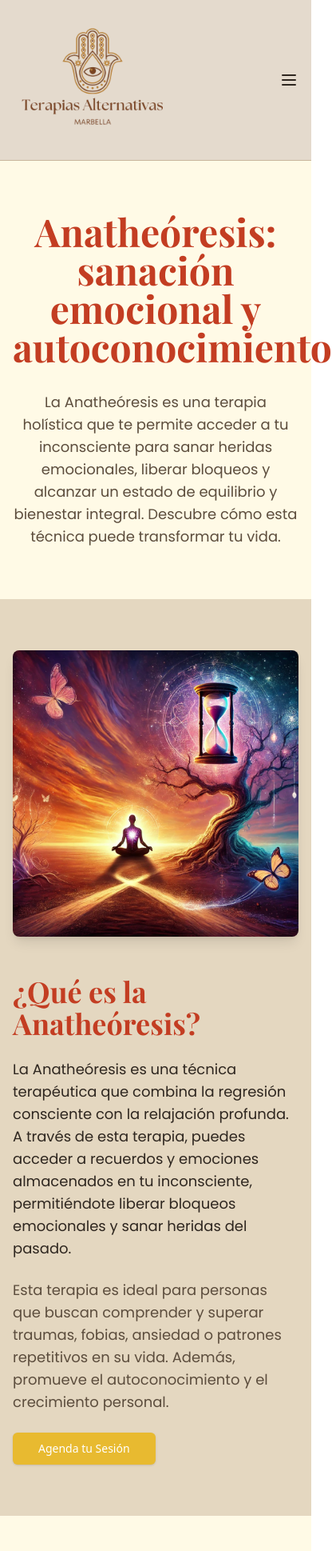
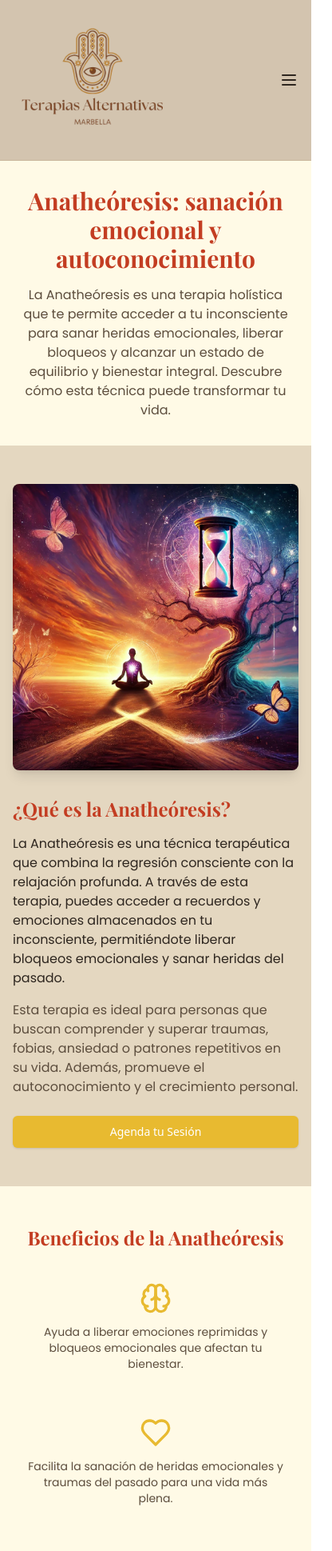
Before and after one commit to fernandojavierp/terapiasalternativasmarbella, a Next.js app: page /servicios/anatheoresis in a window 390 px wide. Shown: the top 1939 px of the page at 80% size, 416 px wide, since content can reach past the window. Built offline with nearby package versions, Linux system fonts and the light colour scheme.

Commit message:
text-destructive Header

```diff
--- a/app/globals.css
+++ b/app/globals.css
@@ -2,6 +2,7 @@
 @tailwind components;
 @tailwind utilities;
 
+/* Root color variables */
 :root {
   --background: 48 100% 95%; /* Crema suave */
   --foreground: 30 20% 15%; /* Marrón carbón */
@@ -34,8 +35,9 @@
   --radius: 0.5rem;
 }
 
+/* Dark mode adjustments */
 .dark {
-  --background: 40 30% 8%; /* Negro con un toque cálido */
+  --background: 40 30% 8%; /* Negro cálido */
   --foreground: 50 90% 95%; /* Amarillo crema */
 
   --primary: 45 80% 50%; /* Oro envejecido */
@@ -47,11 +49,11 @@
   --accent: 42 80% 40%; /* Mostaza profunda */
   --accent-foreground: 50 90% 95%; /* Amarillo crema */
 
-  --destructive: 10 70% 45%; /* Rojo terracota */
-  --destructive-foreground: 50 90% 95%; /* Amarillo crema */
+  --destructive: 10 70% 45%;
+  --destructive-foreground: 50 90% 95%;
 
-  --muted: 40 30% 20%; /* Gris oscuro */
-  --muted-foreground: 50 50% 70%; /* Gris claro */
+  --muted: 40 30% 20%;
+  --muted-foreground: 50 50% 70%;
 
   --card: 40 30% 8%;
   --card-foreground: 50 90% 95%;
@@ -61,69 +63,82 @@
 
   --border: 35 40% 20%;
   --input: 35 40% 20%;
-  --ring: 45 80% 50%; /* Oro envejecido */
+  --ring: 45 80% 50%;
 }
 
-/* Definir fuentes locales */
+/* Fonts */
 @font-face {
   font-family: 'Playfair Display';
   src: url('/fonts/PlayfairDisplay-Regular.ttf') format('truetype');
   font-weight: 400;
-  font-style: normal;
 }
 
 @font-face {
   font-family: 'Playfair Display';
   src: url('/fonts/PlayfairDisplay-Bold.ttf') format('truetype');
   font-weight: 700;
-  font-style: normal;
 }
 
 @font-face {
   font-family: 'Poppins';
   src: url('/fonts/Poppins-Regular.ttf') format('truetype');
   font-weight: 400;
-  font-style: normal;
 }
 
 @font-face {
   font-family: 'Poppins';
   src: url('/fonts/Poppins-SemiBold.ttf') format('truetype');
   font-weight: 600;
-  font-style: normal;
 }
 
-/* Botones */
+/* Buttons */
 .btn-primary {
   background-color: hsl(var(--primary));
   color: hsl(var(--primary-foreground));
   transition: background-color 0.3s ease;
   font-family: 'Poppins', sans-serif;
+  padding: 0.75rem 1.5rem;
+  border-radius: var(--radius);
+  font-weight: 600;
 }
 
 .btn-primary:hover {
   background-color: hsl(var(--primary) / 0.9);
 }
 
-/* Enlaces */
+/* Secondary button */
+.btn-secondary {
+  background-color: hsl(var(--secondary));
+  color: hsl(var(--secondary-foreground));
+  transition: background-color 0.3s ease;
+  font-family: 'Poppins', sans-serif;
+  padding: 0.75rem 1.5rem;
+  border-radius: var(--radius);
+}
+
+.btn-secondary:hover {
+  background-color: hsl(var(--secondary) / 0.9);
+}
+
+/* Links */
 .link-primary {
   color: hsl(var(--primary));
   transition: color 0.3s ease;
   font-family: 'Poppins', sans-serif;
+  font-weight: 600;
 }
 
 .link-primary:hover {
   color: hsl(var(--primary) / 0.9);
+  text-decoration: underline;
 }
 
-/* Bordes */
+/* Borders */
 .border-primary {
   border-color: hsl(var(--primary));
 }
 
-
-
-/* Fondo con gradiente */
+/* Background with gradient */
 .bg-gradient-primary {
   background: linear-gradient(
     to right,
@@ -132,41 +147,43 @@
   );
 }
 
-/* Titulos h1 */
-h1 {
+/* Typography */
+h1, h2, h3, h4 {
   font-family: 'Playfair Display', serif;
-  font-size: 2.5rem;
   font-weight: 700;
   color: hsl(var(--destructive));
 }
 
-/* Subtitulos h2 */
-h2 {
-  font-family: 'Playfair Display', serif;
-  font-size: 2rem;
-  font-weight: 700;
-  color: hsl(var(--destructive));
-}
+h1 { font-size: 2.5rem; }
+h2 { font-size: 2rem; }
+h3 { font-size: 1.5rem; }
+h4 { font-size: 1.2rem; }
 
-/* Subtitulos h3 */
-h3 {
-  font-family: 'Playfair Display', serif;
-  font-size: 1.5rem;
-  font-weight: 700;
-  color: hsl(var(--destructive));
-}
-
-/* Subtitulos h4 */
-h4 {
-  font-family: 'Playfair Display', serif;
-  font-size: 1.2rem;
-  font-weight: 700;
-  color: hsl(var(--destructive));
-}
-
-/* Texto normal */
 p {
   font-family: 'Poppins', sans-serif;
   font-size: 1rem;
   color: hsl(var(--foreground));
 }
+
+/* Cards */
+.card {
+  background-color: hsl(var(--card));
+  color: hsl(var(--card-foreground));
+  padding: 1.5rem;
+  border-radius: var(--radius);
+  box-shadow: 0 4px 6px rgba(0, 0, 0, 0.1);
+}
+
+/* Animations */
+@keyframes fadeIn {
+  from {
+    opacity: 0;
+  }
+  to {
+    opacity: 1;
+  }
+}
+
+body {
+  animation: fadeIn 0.8s ease-in-out;
+}
--- a/app/servicios/anatheoresis/page.tsx
+++ b/app/servicios/anatheoresis/page.tsx
@@ -2,17 +2,17 @@
 import Image from "next/image";
 import Link from "next/link";
 import { Button } from "@/components/ui/button";
-import { Brain, Heart, Clock, User, Target, BookOpen, Shield } from "lucide-react"; // Íconos para la sección de beneficios
+import { Brain, Heart, Clock, User, Target, BookOpen, Shield } from "lucide-react";
 
 export default function Anatheoresis() {
   return (
     <div className="bg-background min-h-screen">
       {/* Título y Descripción */}
       <section className="w-full bg-background">
-        <div className="container mx-auto px-4 py-16">
+        <div className="container mx-auto px-4 md:px-6 py-8 md:py-16">
           <div className="text-center">
-            <h1 className="text-5xl font-bold mb-8">Anatheóresis: sanación emocional y autoconocimiento</h1>
-            <p className="text-lg text-muted-foreground max-w-2xl mx-auto">
+            <h1 className="text-3xl sm:text-4xl md:text-5xl font-bold mb-4 md:mb-8">Anatheóresis: sanación emocional y autoconocimiento</h1>
+            <p className="text-base md:text-lg text-muted-foreground max-w-2xl mx-auto px-2">
               La Anatheóresis es una terapia holística que te permite acceder a tu inconsciente para sanar heridas emocionales, liberar bloqueos y alcanzar un estado de equilibrio y bienestar integral. Descubre cómo esta técnica puede transformar tu vida.
             </p>
           </div>
@@ -21,9 +21,9 @@ export default function Anatheoresis() {
 
       {/* Imagen y Descripción Detallada */}
       <section className="w-full bg-muted/50">
-        <div className="container mx-auto px-4 py-16">
-          <div className="grid md:grid-cols-2 gap-12 items-center">
-            <div className="rounded-lg overflow-hidden shadow-lg">
+        <div className="container mx-auto px-4 md:px-6 py-12 md:py-16">
+          <div className="flex flex-col md:flex-row gap-8 md:gap-12 items-center">
+            <div className="w-full md:w-1/2 rounded-lg overflow-hidden shadow-lg">
               <Image
                 src="/conexion_regresion_sanacion.webp"
                 alt="Terapia de Anatheóresis - Sanación Emocional"
@@ -33,15 +33,15 @@ export default function Anatheoresis() {
                 priority
               />
             </div>
-            <div>
-              <h2 className="text-4xl font-bold mb-6">¿Qué es la Anatheóresis?</h2>
-              <p className="text-lg mb-6">
+            <div className="w-full md:w-1/2">
+              <h2 className="text-2xl sm:text-3xl md:text-4xl font-bold mb-4 md:mb-6">¿Qué es la Anatheóresis?</h2>
+              <p className="text-base md:text-lg mb-4 md:mb-6">
                 La Anatheóresis es una técnica terapéutica que combina la regresión consciente con la relajación profunda. A través de esta terapia, puedes acceder a recuerdos y emociones almacenados en tu inconsciente, permitiéndote liberar bloqueos emocionales y sanar heridas del pasado.
               </p>
-              <p className="text-lg text-muted-foreground mb-6">
+              <p className="text-base md:text-lg text-muted-foreground mb-6 md:mb-8">
                 Esta terapia es ideal para personas que buscan comprender y superar traumas, fobias, ansiedad o patrones repetitivos en su vida. Además, promueve el autoconocimiento y el crecimiento personal.
               </p>
-              <Button asChild size="lg">
+              <Button asChild size="lg" className="w-full md:w-auto">
                 <Link href="/contacto" className="text-primary-foreground">
                   Agenda tu Sesión
                 </Link>
@@ -53,45 +53,45 @@ export default function Anatheoresis() {
 
       {/* Beneficios de la Anatheóresis */}
       <section className="w-full bg-background">
-        <div className="container mx-auto px-4 py-16">
-          <h2 className="text-4xl font-bold mb-8 text-center">Beneficios de la Anatheóresis</h2>
-          <div className="grid md:grid-cols-2 lg:grid-cols-4 gap-8">
+        <div className="container mx-auto px-4 md:px-6 py-12 md:py-16">
+          <h2 className="text-2xl sm:text-3xl md:text-4xl font-bold mb-6 md:mb-8 text-center">Beneficios de la Anatheóresis</h2>
+          <div className="grid grid-cols-1 sm:grid-cols-2 lg:grid-cols-4 gap-6 md:gap-8">
             {/* Beneficio 1 */}
-            <div className="text-center">
-              <div className="flex justify-center mb-4">
-                <Brain className="w-12 h-12 text-primary" />
+            <div className="text-center p-4">
+              <div className="flex justify-center mb-3 md:mb-4">
+                <Brain className="w-10 h-10 md:w-12 md:h-12 text-primary" />
               </div>
-              <p className="text-muted-foreground">
+              <p className="text-sm md:text-base text-muted-foreground">
                 Ayuda a liberar emociones reprimidas y bloqueos emocionales que afectan tu bienestar.
               </p>
             </div>
 
             {/* Beneficio 2 */}
-            <div className="text-center">
-              <div className="flex justify-center mb-4">
-                <Heart className="w-12 h-12 text-primary" />
+            <div className="text-center p-4">
+              <div className="flex justify-center mb-3 md:mb-4">
+                <Heart className="w-10 h-10 md:w-12 md:h-12 text-primary" />
               </div>
-              <p className="text-muted-foreground">
+              <p className="text-sm md:text-base text-muted-foreground">
                 Facilita la sanación de heridas emocionales y traumas del pasado para una vida más plena.
               </p>
             </div>
 
             {/* Beneficio 3 */}
-            <div className="text-center">
-              <div className="flex justify-center mb-4">
-                <Clock className="w-12 h-12 text-primary" />
+            <div className="text-center p-4">
+              <div className="flex justify-center mb-3 md:mb-4">
+                <Clock className="w-10 h-10 md:w-12 md:h-12 text-primary" />
               </div>
-              <p className="text-muted-foreground">
+              <p className="text-sm md:text-base text-muted-foreground">
                 Promueve el autoconocimiento y la comprensión de patrones de comportamiento.
               </p>
             </div>
 
             {/* Beneficio 4 */}
-            <div className="text-center">
-              <div className="flex justify-center mb-4">
-                <User className="w-12 h-12 text-primary" />
+            <div className="text-center p-4">
+              <div className="flex justify-center mb-3 md:mb-4">
+                <User className="w-10 h-10 md:w-12 md:h-12 text-primary" />
               </div>
-              <p className="text-muted-foreground">
+              <p className="text-sm md:text-base text-muted-foreground">
                 Contribuye al equilibrio emocional, mental y espiritual para una vida armoniosa.
               </p>
             </div>
@@ -101,35 +101,35 @@ export default function Anatheoresis() {
 
       {/* ¿Cómo Funciona la Anatheóresis? */}
       <section className="w-full bg-muted/50">
-        <div className="container mx-auto px-4 py-16">
-          <h2 className="text-4xl font-bold mb-8 text-center">¿Cómo funciona la Anatheóresis?</h2>
-          <div className="grid md:grid-cols-2 lg:grid-cols-3 gap-8">
+        <div className="container mx-auto px-4 md:px-6 py-12 md:py-16">
+          <h2 className="text-2xl sm:text-3xl md:text-4xl font-bold mb-6 md:mb-8 text-center">¿Cómo funciona la Anatheóresis?</h2>
+          <div className="grid grid-cols-1 md:grid-cols-2 lg:grid-cols-3 gap-6 md:gap-8">
             {/* Paso 1 */}
-            <div className="bg-card p-6 rounded-lg shadow-md">
-              <div className="flex justify-center mb-4">
-                <BookOpen className="w-12 h-12 text-primary" />
+            <div className="bg-card p-4 md:p-6 rounded-lg shadow-md">
+              <div className="flex justify-center mb-3 md:mb-4">
+                <BookOpen className="w-10 h-10 md:w-12 md:h-12 text-primary" />
               </div>
-              <p className="text-muted-foreground">
+              <p className="text-sm md:text-base text-muted-foreground">
                 A través de la relajación profunda, accedes a recuerdos y emociones almacenados en tu inconsciente.
               </p>
             </div>
 
             {/* Paso 2 */}
-            <div className="bg-card p-6 rounded-lg shadow-md">
-              <div className="flex justify-center mb-4">
-                <Target className="w-12 h-12 text-primary" />
+            <div className="bg-card p-4 md:p-6 rounded-lg shadow-md">
+              <div className="flex justify-center mb-3 md:mb-4">
+                <Target className="w-10 h-10 md:w-12 md:h-12 text-primary" />
               </div>
-              <p className="text-muted-foreground">
+              <p className="text-sm md:text-base text-muted-foreground">
                 Identificamos los bloqueos emocionales y patrones que limitan tu crecimiento personal.
               </p>
             </div>
 
             {/* Paso 3 */}
-            <div className="bg-card p-6 rounded-lg shadow-md">
-              <div className="flex justify-center mb-4">
-                <Shield className="w-12 h-12 text-primary" />
+            <div className="bg-card p-4 md:p-6 rounded-lg shadow-md">
+              <div className="flex justify-center mb-3 md:mb-4">
+                <Shield className="w-10 h-10 md:w-12 md:h-12 text-primary" />
               </div>
-              <p className="text-muted-foreground">
+              <p className="text-sm md:text-base text-muted-foreground">
                 Trabajamos en la liberación de emociones reprimidas y la sanación de heridas emocionales.
               </p>
             </div>
@@ -139,31 +139,31 @@ export default function Anatheoresis() {
 
       {/* Testimonios */}
       <section className="w-full bg-background">
-        <div className="container mx-auto px-4 py-16">
-          <h2 className="text-4xl font-bold mb-8 text-center">Testimonios de nuestros pacientes</h2>
-          <div className="grid md:grid-cols-2 lg:grid-cols-3 gap-8">
+        <div className="container mx-auto px-4 md:px-6 py-12 md:py-16">
+          <h2 className="text-2xl sm:text-3xl md:text-4xl font-bold mb-6 md:mb-8 text-center">Testimonios de nuestros pacientes</h2>
+          <div className="grid grid-cols-1 md:grid-cols-2 lg:grid-cols-3 gap-6 md:gap-8">
             {/* Testimonio 1 */}
-            <div className="bg-card p-6 rounded-lg shadow-md">
-              <p className="text-muted-foreground mb-4">
+            <div className="bg-card p-4 md:p-6 rounded-lg shadow-md">
+              <p className="text-sm md:text-base text-muted-foreground mb-3 md:mb-4">
                 "La Anatheóresis me ayudó a entender y superar traumas que arrastraba desde la infancia. Ahora me siento más libre y en paz."
               </p>
-              <p className="text-sm text-foreground font-semibold">- María G.</p>
+              <p className="text-xs md:text-sm text-foreground font-semibold">- María G.</p>
             </div>
 
             {/* Testimonio 2 */}
-            <div className="bg-card p-6 rounded-lg shadow-md">
-              <p className="text-muted-foreground mb-4">
+            <div className="bg-card p-4 md:p-6 rounded-lg shadow-md">
+              <p className="text-sm md:text-base text-muted-foreground mb-3 md:mb-4">
                 "Gracias a esta terapia, pude liberar emociones que tenía reprimidas y ahora vivo con más claridad y tranquilidad."
               </p>
-              <p className="text-sm text-foreground font-semibold">- Juan P.</p>
+              <p className="text-xs md:text-sm text-foreground font-semibold">- Juan P.</p>
             </div>
 
             {/* Testimonio 3 */}
-            <div className="bg-card p-6 rounded-lg shadow-md">
-              <p className="text-muted-foreground mb-4">
+            <div className="bg-card p-4 md:p-6 rounded-lg shadow-md">
+              <p className="text-sm md:text-base text-muted-foreground mb-3 md:mb-4">
                 "Fue una experiencia transformadora. Recomiendo la Anatheóresis a cualquiera que busque sanar heridas emocionales."
               </p>
-              <p className="text-sm text-foreground font-semibold">- Ana L.</p>
+              <p className="text-xs md:text-sm text-foreground font-semibold">- Ana L.</p>
             </div>
           </div>
         </div>
@@ -171,12 +171,12 @@ export default function Anatheoresis() {
 
       {/* Llamada a la Acción */}
       <section className="w-full bg-muted/50">
-        <div className="container mx-auto px-4 py-16 text-center">
-          <h2 className="text-4xl font-bold mb-6">¿Listo para comenzar tu viaje de sanación?</h2>
-          <p className="text-lg mb-8">
+        <div className="container mx-auto px-4 md:px-6 py-12 md:py-16 text-center">
+          <h2 className="text-2xl sm:text-3xl md:text-4xl font-bold mb-4 md:mb-6">¿Listo para comenzar tu viaje de sanación?</h2>
+          <p className="text-base md:text-lg mb-6 md:mb-8 max-w-2xl mx-auto">
             Agenda una sesión de Anatheóresis y descubre cómo esta terapia puede transformar tu vida.
           </p>
-          <Button asChild size="lg">
+          <Button asChild size="lg" className="w-full sm:w-auto">
             <Link href="/contacto" className="text-primary-foreground">
               Agendar Sesión
             </Link>
@@ -186,8 +186,8 @@ export default function Anatheoresis() {
 
       {/* Botón para Volver al Inicio */}
       <section className="w-full bg-background">
-        <div className="container mx-auto px-4 py-8 text-center">
-          <Button asChild variant="outline">
+        <div className="container mx-auto px-4 md:px-6 py-6 md:py-8 text-center">
+          <Button asChild variant="outline" className="w-full sm:w-auto">
             <Link href="/" className="text-foreground">
               Volver al Inicio
             </Link>
```
